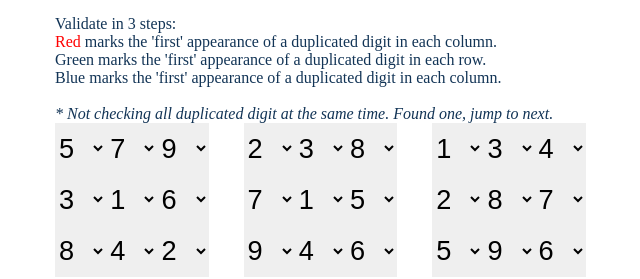
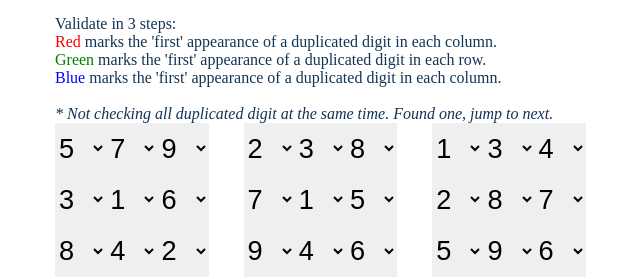
Before and after one commit to xiaobaoxixi/auto-soduku-sass, a website: page index.html in a window 1280 px wide. Shown: the part 168-447 px from the top of the page, 73-713 px from the left. Drawn offline with Linux system fonts and the light colour scheme.

Commit message:
added: styling to desc text

```diff
--- a/sass/style.scss
+++ b/sass/style.scss
@@ -30,3 +30,9 @@ form {
 .dup-col {
   color: red;
 }
+.dup-row {
+  color: green;
+}
+.dup-cell {
+  color: blue;
+}
```
Also changed, not shown: css/style.css.
